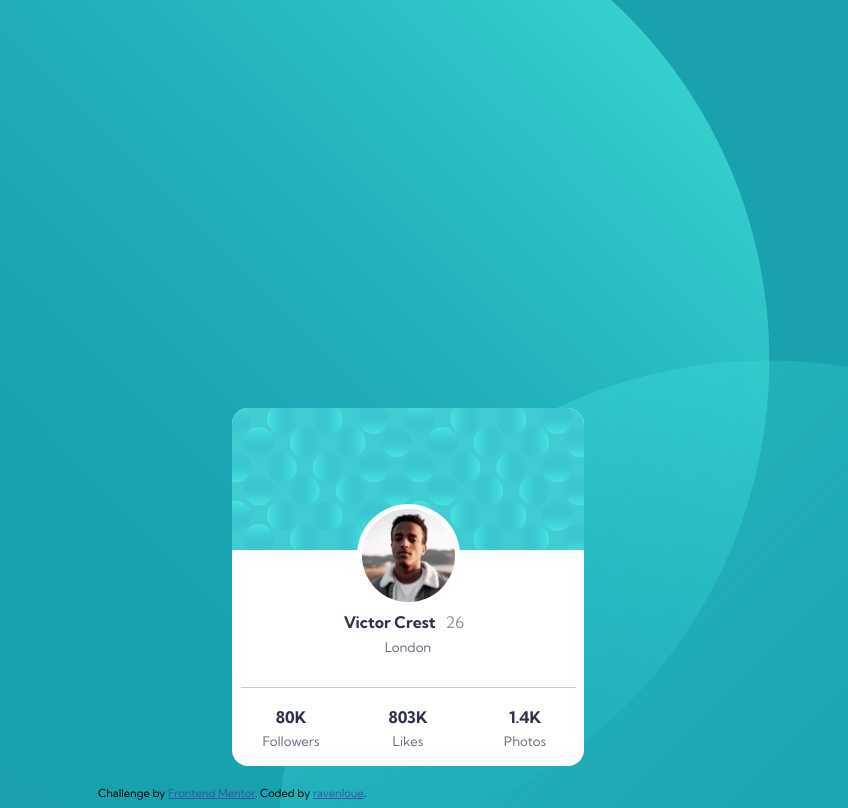
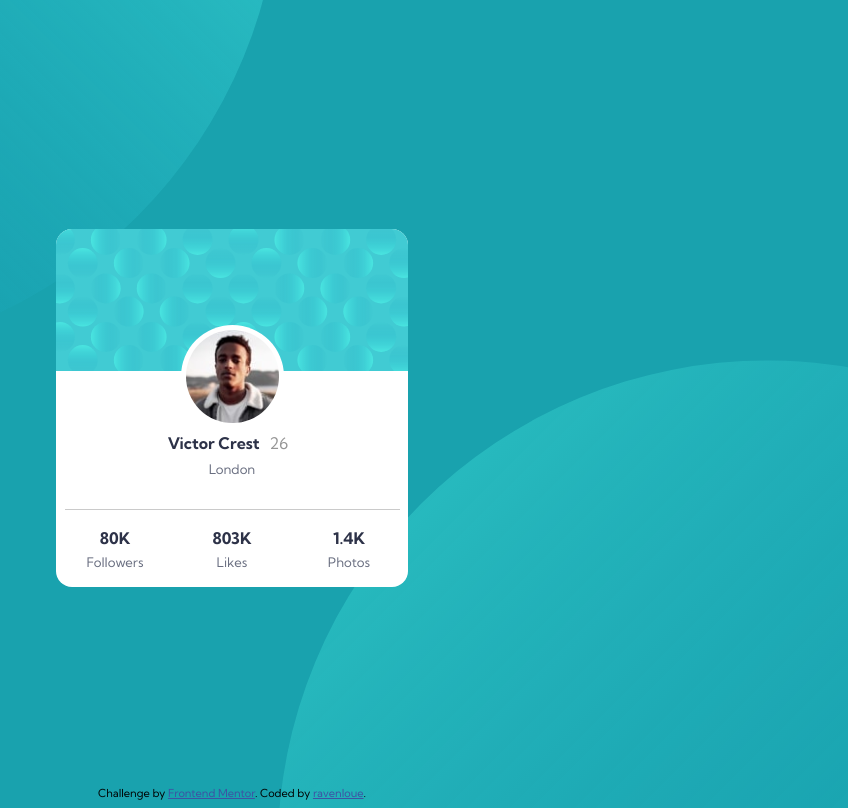
Before and after one commit to ravenloue/ProfileCardComponent, a plain HTML site: page index.html in a window 1280 px wide. Shown: the whole page, without its empty margins (416-1264 px from the left). Drawn offline with Linux system fonts and the light colour scheme.

Commit message:
added <main>

```diff
--- a/app/scss/_globals.scss
+++ b/app/scss/_globals.scss
@@ -17,6 +17,13 @@ body{
     align-items: center;
     background-color: $darkCyan;
     font-family: 'Kumbh Sans', sans-serif;
+}
+main{
+    height: 100vh;
+    width: 100vw;
+    display: flex;
+    justify-content: center;
+    align-items: center;
 }
 
 // Background Image Circles
```
Also changed, not shown: dist/style.css.
